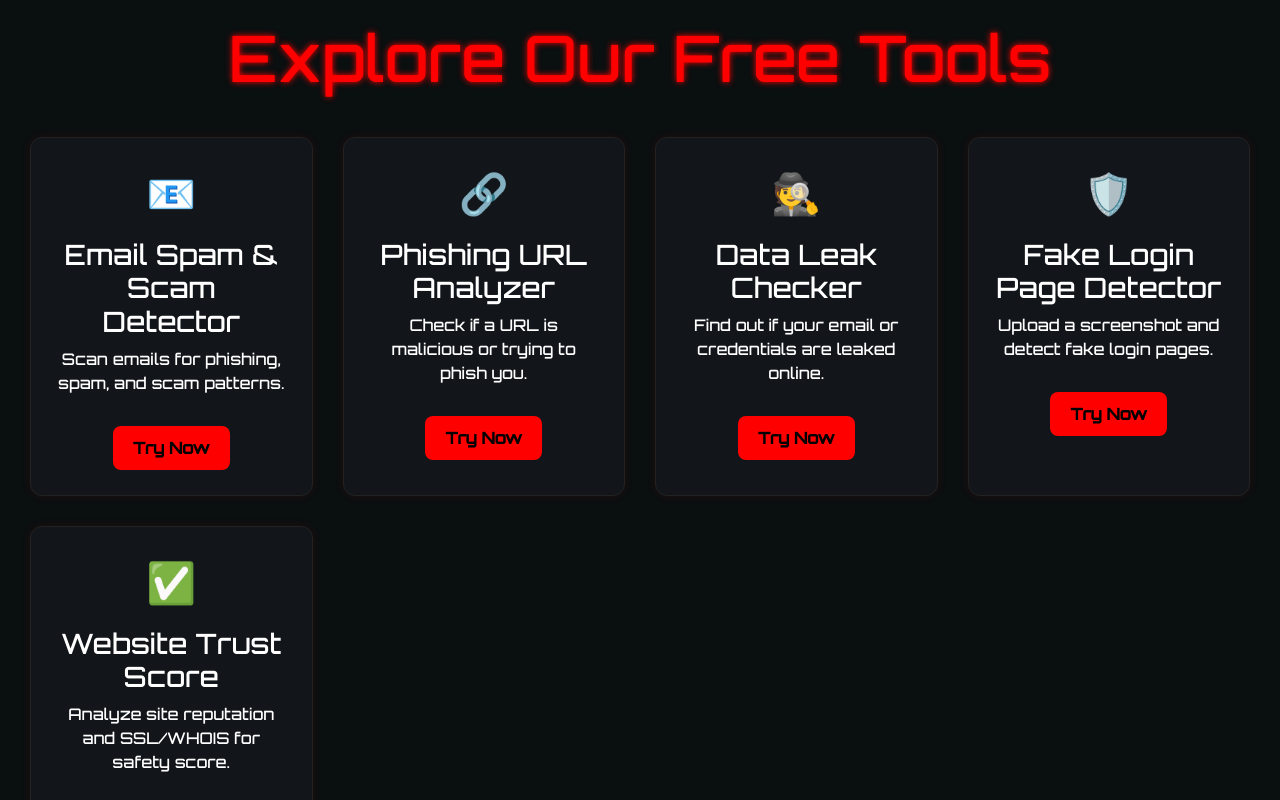
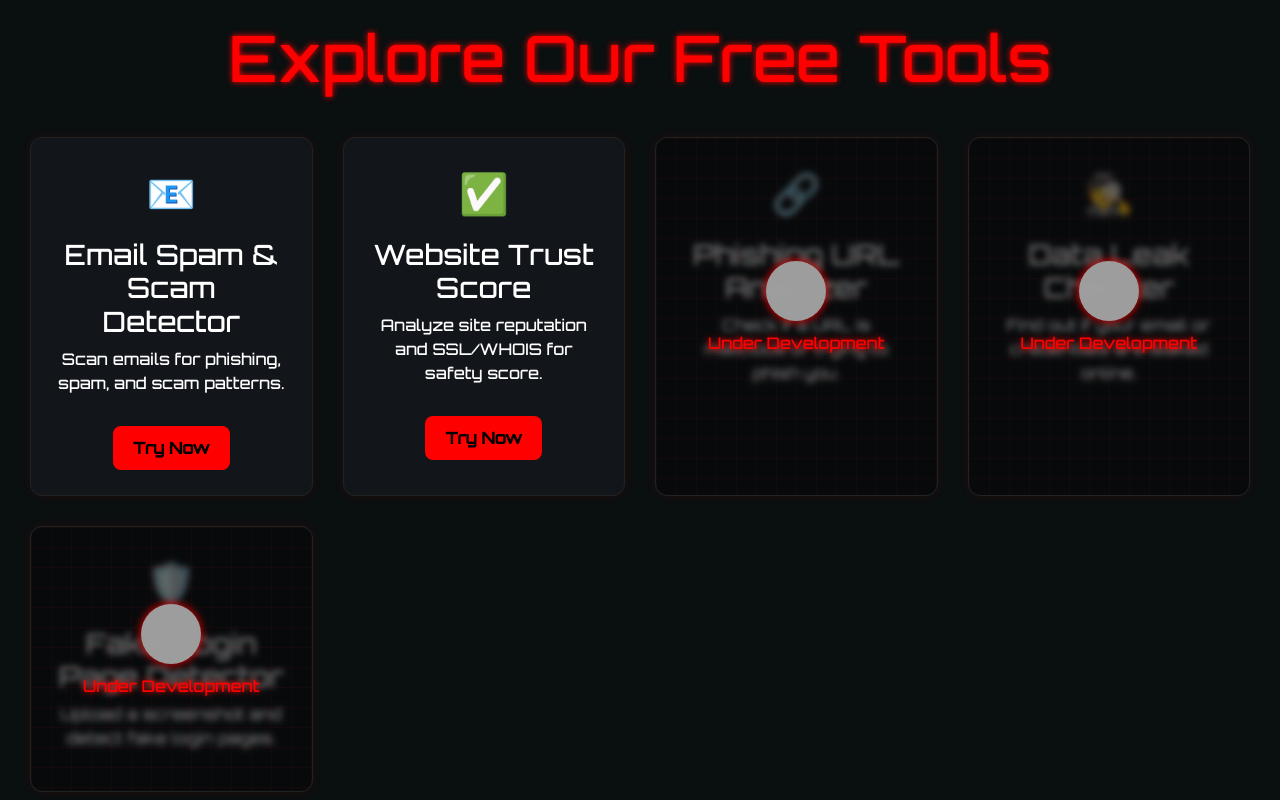
Before and after one commit to Yash40222/CyberRX, a React (Create React App) app: page / in a window 1280 px wide. Shown: the part 760-1560 px from the top of the page. Built offline with nearby package versions, Linux system fonts and the light colour scheme; grey boxes are pictures that could not be loaded.

Commit message:
Under Development CSS

```diff
--- a/src/Components/tools.css
+++ b/src/Components/tools.css
@@ -73,3 +73,123 @@
   opacity: 0;
   animation: fadeInUp 0.8s ease-out forwards;
 }
+
+/* ----------------------------------------
+   OVERLAY: Brand-Guarded Locked State
+---------------------------------------- */
+
+.tool-card {
+  position: relative;
+  overflow: hidden; /* so overlay stays inside the card */
+  transition: filter 0.3s ease;
+}
+
+.tool-card .locked-overlay ~ * {
+  filter: grayscale(40%) brightness(0.8);
+}
+
+.locked-overlay {
+  position: absolute;
+  top: 0;
+  left: 0;
+  width: 100%;
+  height: 100%;
+  background: rgba(0, 0, 0, 0.55); /* see-through dark layer */
+  backdrop-filter: blur(3px); /* subtle blur for hacker glass effect */
+  border-radius: 12px;
+  display: flex;
+  flex-direction: column;
+  align-items: center;
+  justify-content: center;
+  pointer-events: none; /* stops user clicks on locked stuff */
+  z-index: 2;
+}
+
+/* Add subtle glitch grid lines for style (optional) */
+.locked-overlay::before {
+  content: "";
+  position: absolute;
+  inset: 0;
+  background: repeating-linear-gradient(
+      to right,
+      rgba(255, 0, 0, 0.05) 0px,
+      rgba(255, 0, 0, 0.05) 1px,
+      transparent 1px,
+      transparent 20px
+    ),
+    repeating-linear-gradient(
+      to bottom,
+      rgba(255, 0, 0, 0.05) 0px,
+      rgba(255, 0, 0, 0.05) 1px,
+      transparent 1px,
+      transparent 20px
+    );
+  z-index: 0;
+}
+
+.locked-overlay > * {
+  z-index: 1;
+}
+
+/* Logo shield */
+.shield-icon {
+  width: 60px;
+  height: 60px;
+  filter: drop-shadow(0 0 5px red);
+  animation: pulseGlow 2s infinite;
+}
+
+/* "Under Development" flicker text */
+.locked-text {
+  margin-top: 10px;
+  color: red;
+  font-family: 'Orbitron', sans-serif;
+  font-size: 1rem;
+  text-shadow: 0 0 6px red;
+  animation: flicker 3s infinite;
+}
+
+/* Hover: deepen the blur & overlay shade */
+.tool-card:hover .locked-overlay {
+  background: rgba(0, 0, 0, 0.7);
+  backdrop-filter: blur(5px);
+}
+
+/* Pulse glow for logo */
+@keyframes pulseGlow {
+  0% {
+    transform: scale(1);
+    filter: drop-shadow(0 0 5px red);
+  }
+  50% {
+    transform: scale(1.1);
+    filter: drop-shadow(0 0 15px red);
+  }
+  100% {
+    transform: scale(1);
+    filter: drop-shadow(0 0 5px red);
+  }
+}
+
+@keyframes flicker {
+  0%, 19.999%, 22%, 62.999%, 64%, 100% {
+    opacity: 1;
+  }
+  20%, 21.999%, 63%, 63.999% {
+    opacity: 0.3;
+  }
+}
+
+
+@keyframes spin {
+  0% { transform: rotate(0deg); }
+  100% { transform: rotate(360deg); }
+}
+
+.shield-icon {
+  width: 60px;
+  height: 60px;
+  filter: drop-shadow(0 0 5px red);
+  animation: pulseGlow 2s infinite;
+  border-radius: 50%; /* <-- makes it a circle! */
+}
--- a/src/Components/tools.js
+++ b/src/Components/tools.js
@@ -1,6 +1,6 @@
 import React from "react";
 import "./tools.css";
-import EmailDetector from "./EmailDetector";
+
 
 function ToolsShowcase() {
   const tools = [
@@ -9,30 +9,35 @@ function ToolsShowcase() {
       desc: "Scan emails for phishing, spam, and scam patterns.",
       icon: "📧",
       link: "/EmailDetector",
+      finished: true,
+    },
+    {
+      title: "Website Trust Score",
+      desc: "Analyze site reputation and SSL/WHOIS for safety score.",
+      icon: "✅",
+      link: "/TrustScoreChecker",
+      finished: true,
     },
     {
       title: "Phishing URL Analyzer",
       desc: "Check if a URL is malicious or trying to phish you.",
       icon: "🔗",
       link: "/phishing-url",
+      finished: false,
     },
     {
       title: "Data Leak Checker",
       desc: "Find out if your email or credentials are leaked online.",
       icon: "🕵️",
       link: "/data-leak",
+      finished: false,
     },
     {
       title: "Fake Login Page Detector",
       desc: "Upload a screenshot and detect fake login pages.",
       icon: "🛡️",
       link: "/fake-login",
-    },
-    {
-      title: "Website Trust Score",
-      desc: "Analyze site reputation and SSL/WHOIS for safety score.",
-      icon: "✅",
-      link: "/TrustScoreChecker",
+      finished: false,
     },
   ];
 
@@ -41,13 +46,26 @@ function ToolsShowcase() {
       <h2 className="tools-title">Explore Our Free Tools</h2>
       <div className="tools-grid">
         {tools.map((tool, index) => (
-        <div key={index} className="tool-card" data-aos="fade-up" data-aos-delay={`${index * 100}`}>
+          <div
+            key={index}
+            className="tool-card"
+            data-aos="fade-up"
+            data-aos-delay={`${index * 100}`}
+          >
             <div className="tool-icon">{tool.icon}</div>
             <h3>{tool.title}</h3>
             <p>{tool.desc}</p>
-            <a href={tool.link} className="try-btn">
-              Try Now
-            </a>
+
+            {tool.finished ? (
+              <a href={tool.link} className="try-btn">
+                Try Now
+              </a>
+            ) : (
+              <div className="locked-overlay">
+                <img src="./logo-brand.ico" alt="Cyber-RX Logo" className="shield-icon" />
+                <p className="locked-text">Under Development</p>
+              </div>
+            )}
           </div>
         ))}
       </div>
```
